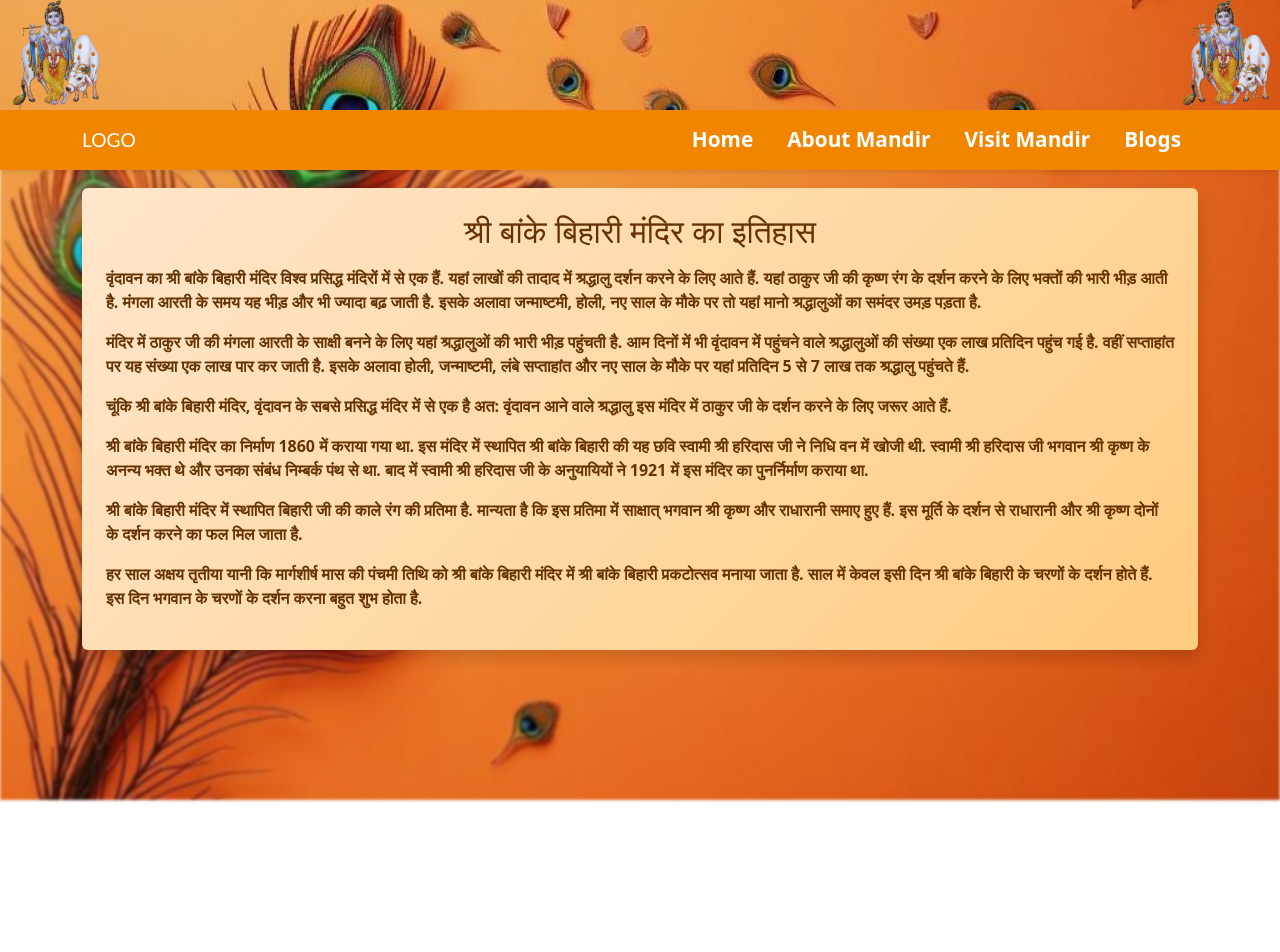
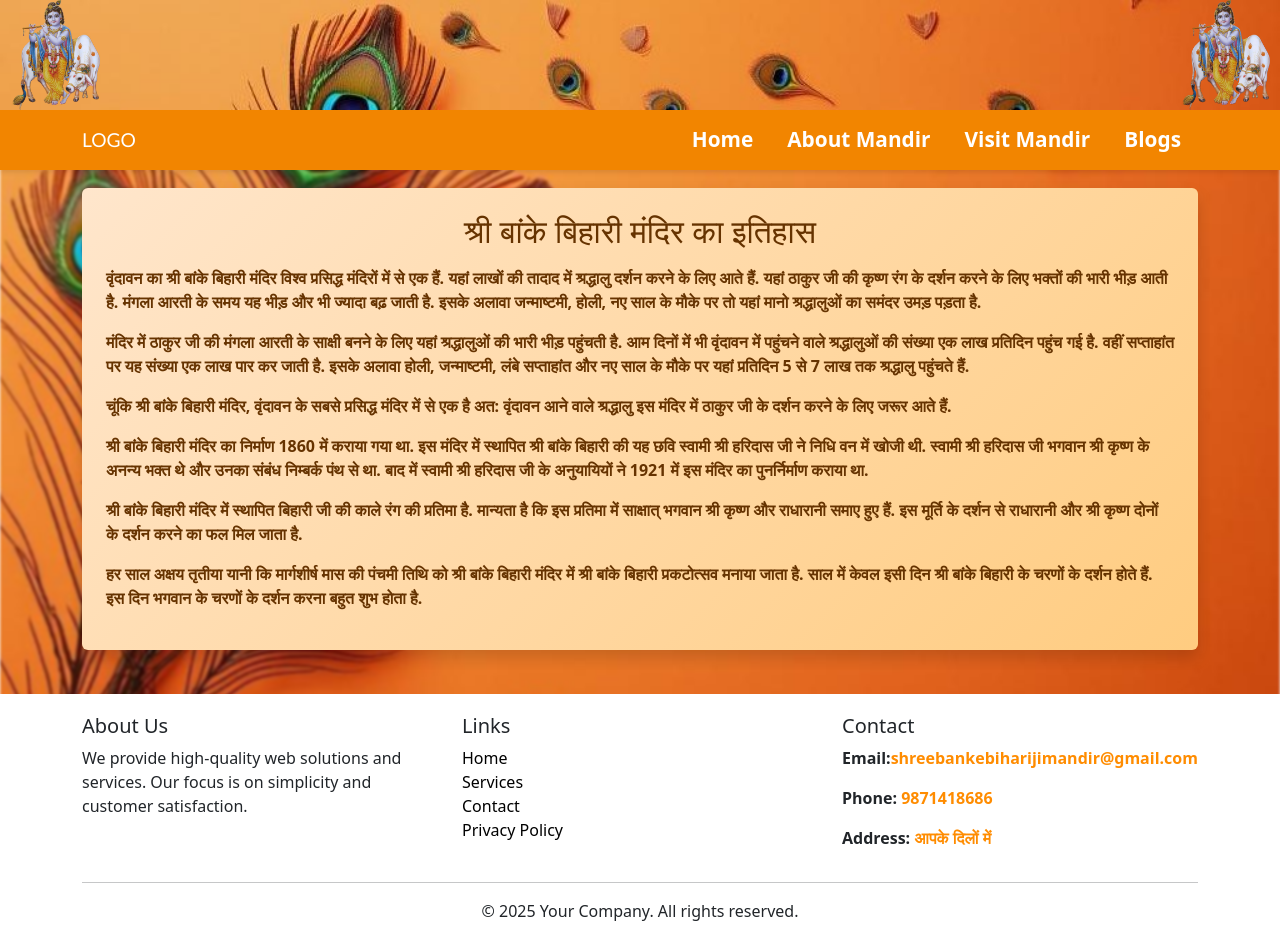
Before and after one commit to AAbhishek1234/Bankebihariwebsite, a React (Create React App) app: page /about in a window 1280 px wide. Shown: the top 952 px of the page. Before the commit the page ends 800 px from the top, so only its background shows below. Built offline with nearby package versions, Linux system fonts and the light colour scheme.

Commit message:
navlinks

```diff
--- a/src/components/TempleHistory.jsx
+++ b/src/components/TempleHistory.jsx
@@ -1,5 +1,6 @@
 import React from 'react';
 import Navbar from '../components/Navbar'
+import Footer from '../components/Footer'
 import 'bootstrap/dist/css/bootstrap.min.css';
 import './templehistory.css'
 const TempleHistory = () => {
@@ -38,6 +39,7 @@ const TempleHistory = () => {
         </p>
       </div>
     </div>
+    <Footer></Footer>
     </>
   );
 };
```
